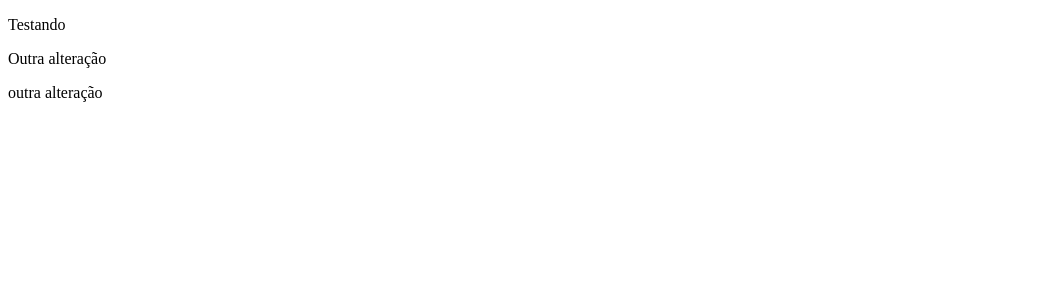
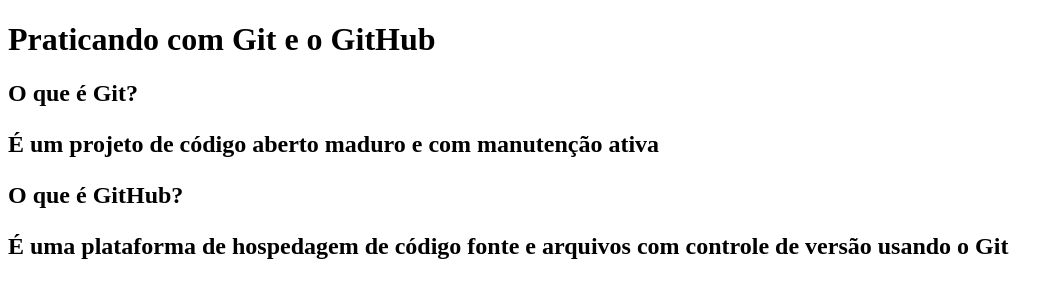
Before and after one commit to Giovanna1932/Pratica1, a plain HTML site: page index.html in a window 1280 px wide. Shown: the whole page, without its empty margins (0-1064 px from the left). Drawn offline with Linux system fonts and the light colour scheme.

Commit message:
Update index.html

```diff
--- a/index.html
+++ b/index.html
@@ -7,9 +7,13 @@
     <title>Prática DAD</title>
 </head>
 <body>
-    <p>Testando</p>
-    <p>Outra alteração</p>
-    <p>outra alteração</p>
+    <h1>Praticando com Git e o GitHub<h1>
+    <h2>O que é Git?<h2>
+    <p>É um projeto de código aberto maduro e com manutenção ativa</p>
+
+    <h2>O que é GitHub?<h2>
+    <p>É uma plataforma de hospedagem de código fonte e arquivos com controle de versão usando o Git</p>
+
 
 </body>
 </html>
```
